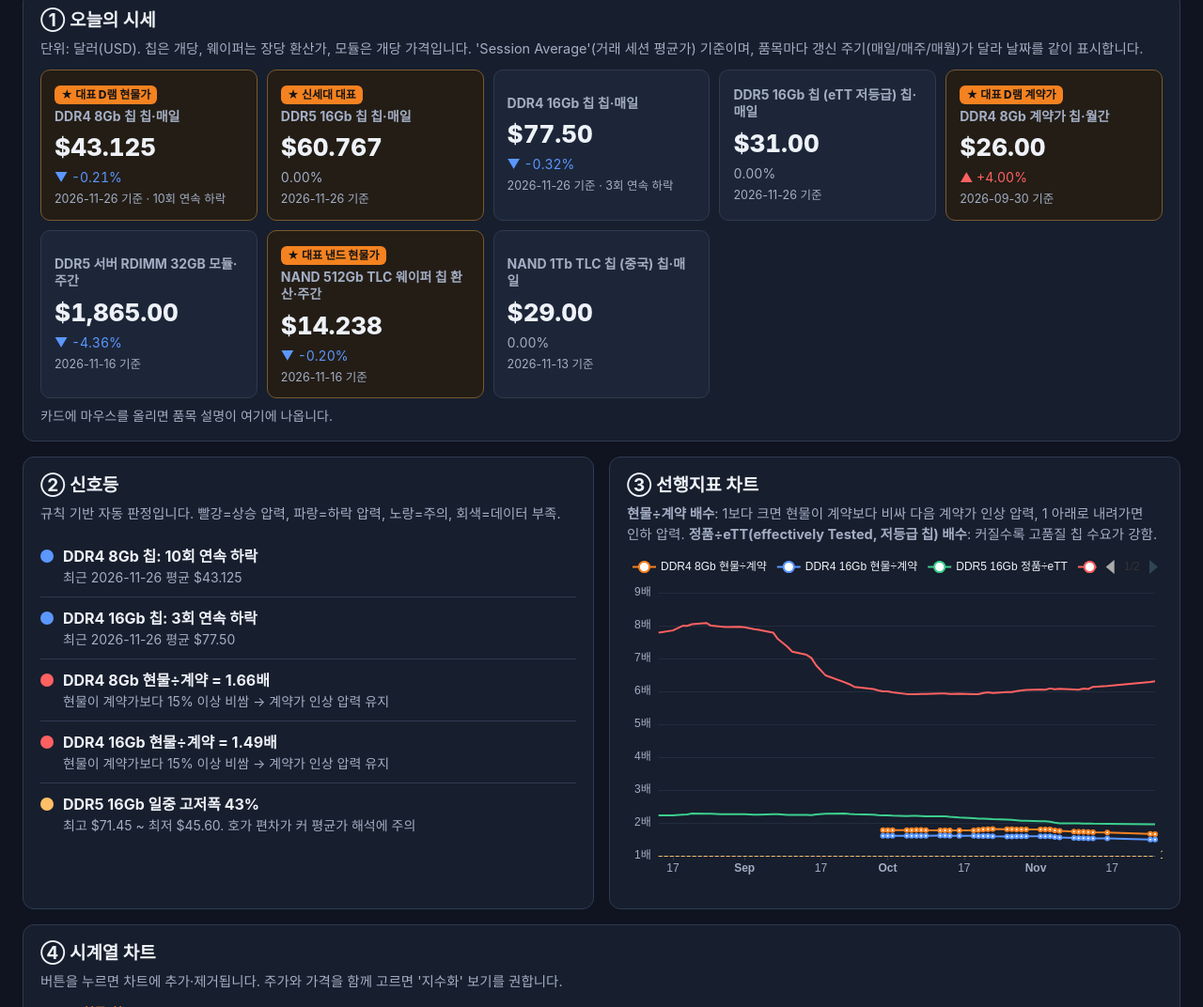
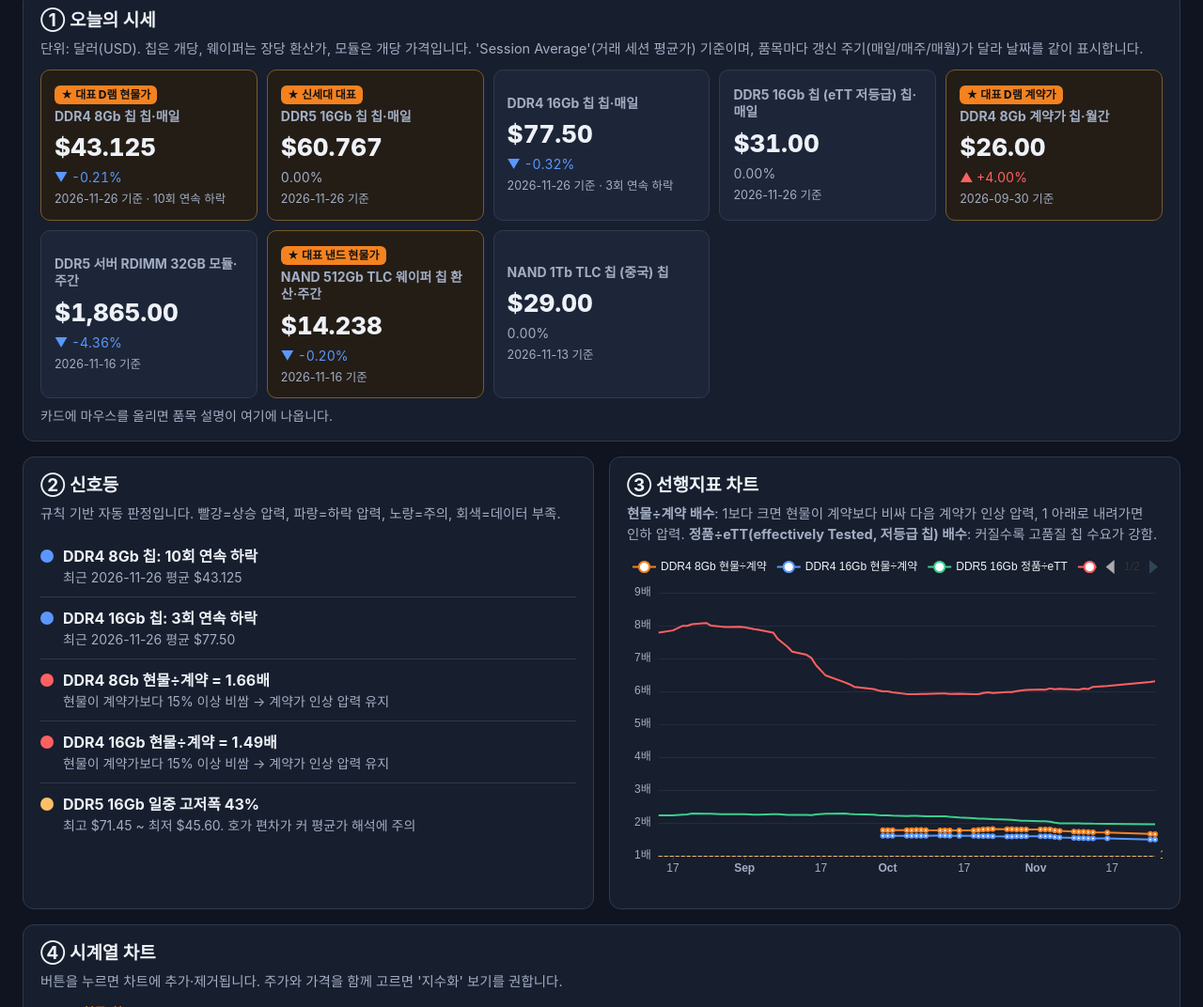
Before and after one commit to bluelagoon1222/Memory-Price-Desk, a plain HTML site: page index.html in a window 1280 px wide. Shown: the part 708-1780 px from the top of the page at 94% size. Drawn offline with nearby package versions, Linux system fonts and the light colour scheme.

Commit message:
Tile label tweak
Co-Authored-By: Claude Opus 5.5 <noreply@anthropic.com>
Claude-Session: https://claude.ai/code/session_014VpA4AD3k17HVzE2ajuLDx

```diff
--- a/index.html
+++ b/index.html
@@ -201,7 +201,7 @@ const TILES=[
  ["dram_contract_ddr4_8gb_1gx8","DDR4 8Gb 계약가","칩·월간","★ 대표 D램 계약가"],
  ["module_spot_ddr5_rdimm_32gb_4800_5600","DDR5 서버 RDIMM 32GB","모듈·주간"],
  ["wafer_spot_512gb_tlc","NAND 512Gb TLC 웨이퍼","칩 환산·주간","★ 대표 낸드 현물가"],
- ["cfm_1tb_tlc_nand","NAND 1Tb TLC 칩 (중국)","칩·매일"]];
+ ["cfm_1tb_tlc_nand","NAND 1Tb TLC 칩 (중국)","칩"]];
 const PAIRS_SC=[["dram_spot_ddr4_8gb_1gx8_3200","dram_contract_ddr4_8gb_1gx8","DDR4 8Gb 현물÷계약"],
                ["dram_spot_ddr4_16gb_2gx8_3200","dram_contract_ddr4_16gb_2gx8","DDR4 16Gb 현물÷계약"]];
 const PAIRS_ETT=[["dram_spot_ddr5_16gb_2gx8_4800_5600","dram_spot_ddr5_16gb_2gx8_ett","DDR5 16Gb 정품÷eTT"],
```
